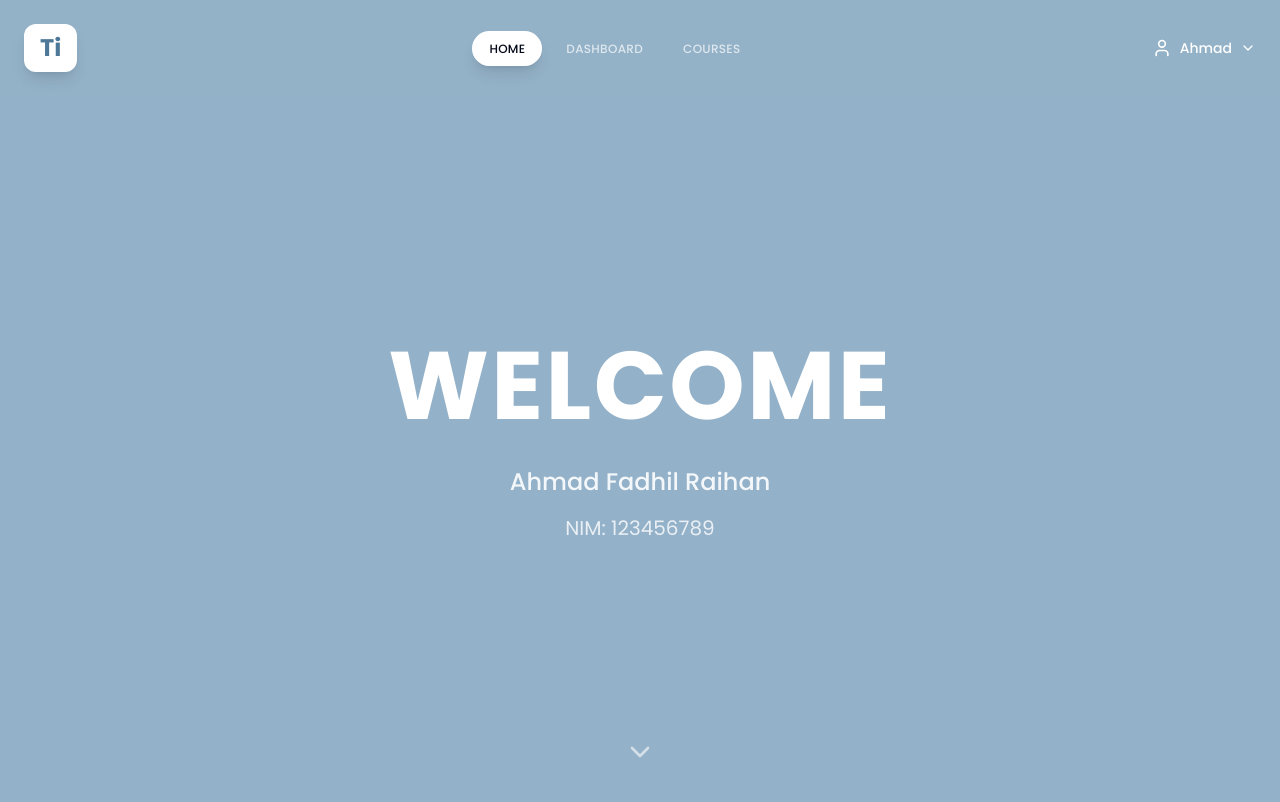
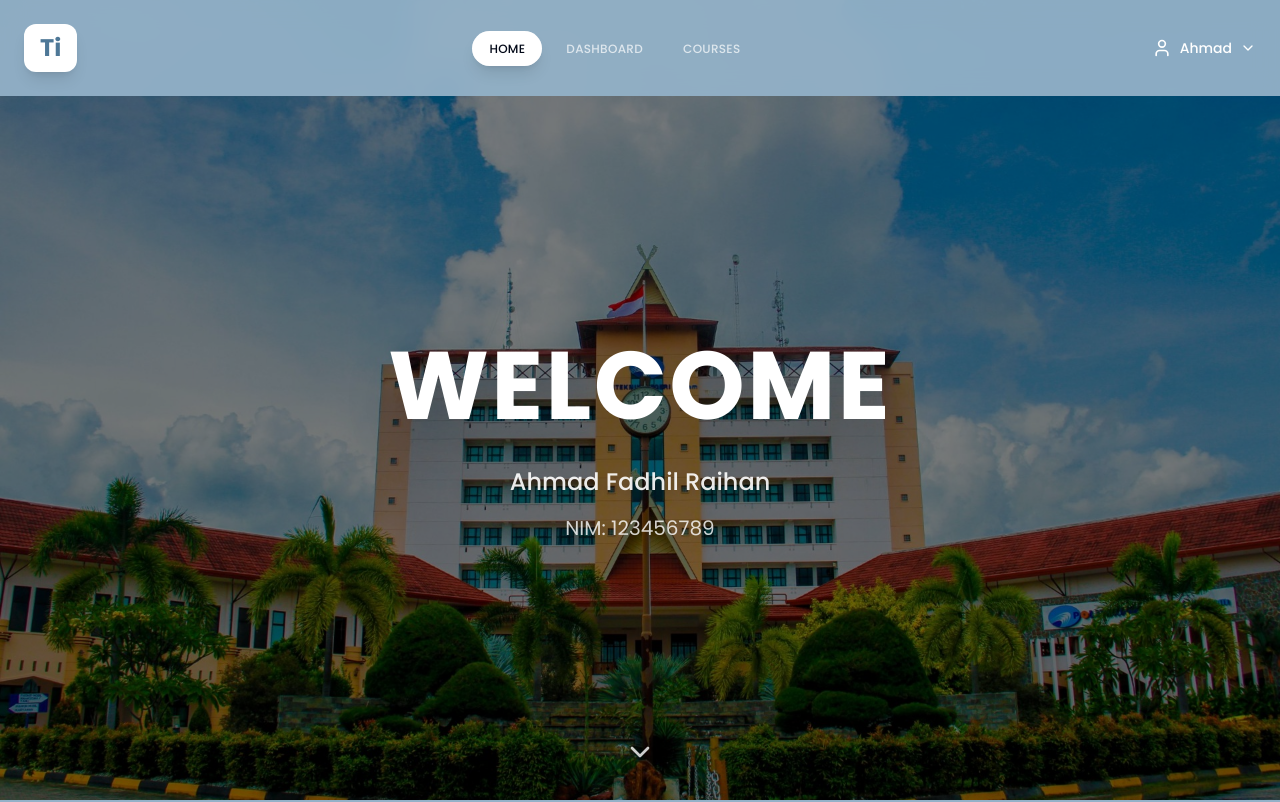
Before and after one commit to R3xzzz/ti-frontend-journey, a React (Vite) app: page / in a window 1280 px wide. Shown: the top 802 px of the page. Built offline with nearby package versions, Linux system fonts and the light colour scheme; the HTML template or start-up script is replaced by a standard one.

Commit message:
Add welcome background image

```diff
--- a/src/pages/Home.tsx
+++ b/src/pages/Home.tsx
@@ -2,6 +2,7 @@ import { motion } from "framer-motion";
 import { ChevronDown } from "lucide-react";
 import Navbar from "@/components/layouts/Navbar";
 import About from "@/components/sections/About";
+import polytechBg from "@/assets/poltek-bg.jpg";
 
 const Home = () => {
   const scrollToAbout = () => {
@@ -29,13 +30,21 @@ const Home = () => {
         animate={{ opacity: 1 }}
         transition={{ duration: 1 }}
         className="min-h-screen flex items-center justify-center relative pt-20"
+        style={{
+          backgroundImage: `url(${polytechBg})`,
+          backgroundSize: 'cover',
+          backgroundPosition: 'center',
+          backgroundRepeat: 'no-repeat'
+        }}
       >
-        <div className="text-center space-y-8">
+        {/* Background Overlay */}
+        <div className="absolute inset-0 bg-black/50"></div>
+        <div className="text-center space-y-8 relative z-10">
           <motion.h1
             initial={{ y: 50, opacity: 0 }}
             animate={{ y: 0, opacity: 1 }}
             transition={{ delay: 0.2, duration: 0.8, ease: "easeOut" }}
-            className="text-6xl md:text-8xl font-bold text-foreground tracking-wide"
+            className="text-6xl md:text-8xl font-bold text-white tracking-wide drop-shadow-2xl"
           >
             WELCOME
           </motion.h1>
@@ -46,10 +55,10 @@ const Home = () => {
             transition={{ delay: 0.5, duration: 0.8, ease: "easeOut" }}
             className="space-y-4"
           >
-            <p className="text-xl md:text-2xl text-foreground/90 font-medium">
+            <p className="text-xl md:text-2xl text-white/90 font-medium drop-shadow-lg">
               Ahmad Fadhil Raihan
             </p>
-            <p className="text-lg md:text-xl text-foreground/80">
+            <p className="text-lg md:text-xl text-white/80 drop-shadow-lg">
               NIM: 123456789
             </p>
           </motion.div>
@@ -61,7 +70,7 @@ const Home = () => {
           animate={{ opacity: 1 }}
           transition={{ delay: 1, duration: 0.5 }}
           onClick={scrollToAbout}
-          className="absolute bottom-8 left-1/2 transform -translate-x-1/2 text-foreground/60 hover:text-foreground transition-colors duration-300"
+          className="absolute bottom-8 left-1/2 transform -translate-x-1/2 text-white/80 hover:text-white transition-colors duration-300 z-10"
           whileHover={{ y: -5 }}
           whileTap={{ y: 0 }}
         >
```
Also changed, not shown: src/assets/poltek-bg.jpg (added).
